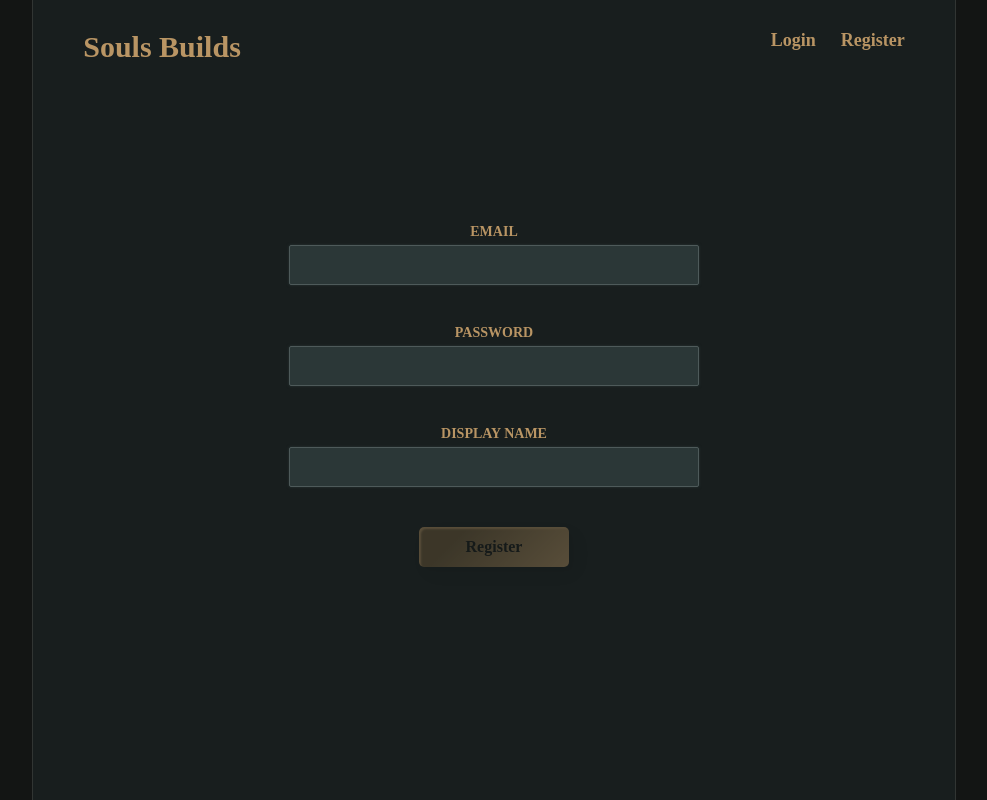
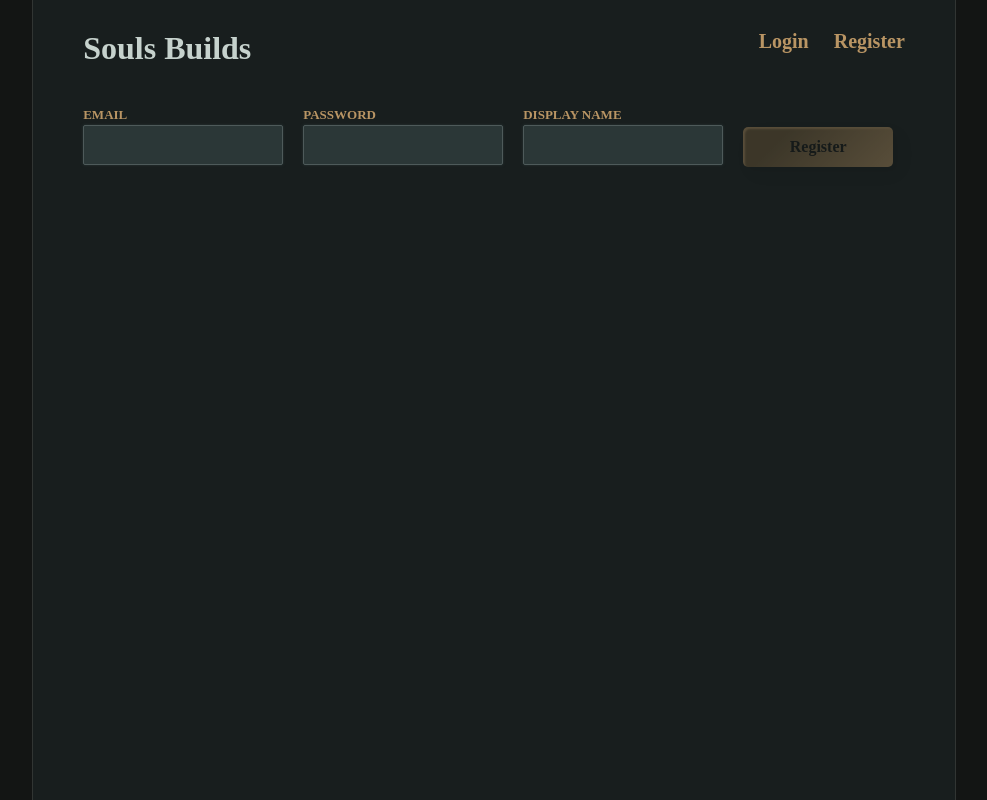
Before and after one commit to didrio/soulsbuilds, a React (Create React App) app: page /signup in a window 1280 px wide. Shown: the whole page, without its empty margins (146-1133 px from the left). Built offline with nearby package versions, Linux system fonts and the light colour scheme; no server answers; a web font is replaced by a local one.

Commit message:
add login and signup to dropdown

```diff
--- a/src/components/App.jsx
+++ b/src/components/App.jsx
@@ -1,3 +1,4 @@
+import { useState } from 'react';
 import styled, { createGlobalStyle } from 'styled-components';
 import { useDispatch, useSelector } from 'react-redux';
 import { Routes, Route } from 'react-router-dom';
@@ -27,15 +28,43 @@ const GlobalStyle = createGlobalStyle`
   }
 `;
 
+const CONTENT_TYPE_LOGIN = 'CONTENT_TYPE_LOGIN';
+const CONTENT_TYPE_REGISTER = 'CONTENT_TYPE_REGISTER';
+
 function App() {
   const dispatch = useDispatch();
   const slotType = useSelector(selectSlotType);
+  const [showHiddenContainer, setShowHiddenContainer] = useState(false);
+  const [hiddenContainerContent, setHiddenContainerContent] = useState(null);
 
   const top = (document.documentElement.scrollTop || document.body.scrollTop || 0) + 120;
 
   const handleHideModal = () => {
     dispatch(updateEditSlot(null));
     dispatch(updateSlotType(null));
+  };
+
+  const handleCloseHiddenContainer = () => {
+    setShowHiddenContainer(false);
+    setHiddenContainerContent(null);
+  };
+
+  const handleShowLogin = () => {
+    if (showHiddenContainer === true && hiddenContainerContent === CONTENT_TYPE_LOGIN) {
+      handleCloseHiddenContainer();
+    } else {
+      setShowHiddenContainer(true);
+      setHiddenContainerContent(CONTENT_TYPE_LOGIN);
+    }
+  };
+
+  const handleShowRegister = () => {
+    if (showHiddenContainer === true && hiddenContainerContent === CONTENT_TYPE_REGISTER) {
+      handleCloseHiddenContainer();
+    } else {
+      setShowHiddenContainer(true);
+      setHiddenContainerContent(CONTENT_TYPE_REGISTER);
+    }
   };
 
   return (
@@ -55,7 +84,28 @@ function App() {
         </ModalContainer>
       )}
       <Container>
-        <Header />
+        <HeaderContainer>
+          <Header
+            onShowLogin={handleShowLogin}
+            onShowRegister={handleShowRegister}
+          />
+        </HeaderContainer>
+        <HiddenContainer
+          visible={showHiddenContainer}
+        >
+          {hiddenContainerContent === CONTENT_TYPE_LOGIN ? (
+            <Login
+              onSubmit={handleCloseHiddenContainer}
+            />
+          ) : null}
+          {hiddenContainerContent === CONTENT_TYPE_REGISTER ? (
+            <div>
+              <SignUp
+                onSubmit={handleCloseHiddenContainer}
+              />
+            </div>
+          ) : null}
+        </HiddenContainer>
         <Content>
           <Routes>
             <Route path="/" element={<Landing />} />
@@ -70,6 +120,24 @@ function App() {
   );
 }
 
+const HeaderContainer = styled(FlexGroup)`
+  padding: 0px 50px;
+  margin-bottom: 40px;
+  margin-top: 20px;
+`;
+
+const HiddenContainer = styled(FlexGroup)`
+  height: ${({ visible }) => (visible ? '100px' : '0px')};
+  margin-bottom: ${({ visible }) => (visible ? '40px' : '0px')};
+  transition: all .4s ease-in-out;
+  background-color: ${COLOR_GREEN};
+  overflow: hidden;
+  align-items: center;
+  padding-left: 20px;
+  width: 100%;
+  justify-content: center;
+`;
+
 const Background = styled(FlexGroup)`
   flex-direction: column;
   align-items: center;
@@ -81,7 +149,8 @@ const Container = styled(FlexGroup)`
   flex-direction: column;
   width: 72%;
   min-height: 100vh;
-  padding: 10px 50px 30px 50px;
+  padding-top: 10px;
+  padding-bottom: 30px;
   box-shadow: 0px 0px 1px ${COLOR_LIGHTEST_GREEN};
 
   @media only screen and (max-width: 1200px) {
@@ -99,6 +168,7 @@ const Container = styled(FlexGroup)`
 
 const Content = styled(FlexGroup)`
   flex-direction: column;
+  padding: 0px 50px;
 `;
 
 const ModalContainer = styled(FlexGroup)`
--- a/src/components/Header.jsx
+++ b/src/components/Header.jsx
@@ -1,11 +1,17 @@
 import styled from 'styled-components';
+import PropTypes from 'prop-types';
 import { Link, useNavigate } from 'react-router-dom';
 import FlexGroup from './common/FlexGroup';
 import { logout } from '../firebase';
 import useAuth from '../hooks/useAuth';
 import { COLOR_LIGHTEST_GREEN } from '../constants';
 
-function Header() {
+const LINK_FONT_SIZE = '20px';
+
+function Header({
+  onShowLogin,
+  onShowRegister,
+}) {
   const auth = useAuth();
   const navigate = useNavigate();
 
@@ -20,13 +26,23 @@ function Header() {
     }
   };
 
+  const handleShowLogin = () => {
+    onShowLogin();
+  };
+
+  const handleShowRegister = () => {
+    onShowRegister();
+  };
+
   return (
     <Container>
+      <LogoContainer>
         <Link
           to="/"
         >
           Souls Builds
         </Link>
+      </LogoContainer>
       {auth ? (
         <FlexGroup>
           <ProfileContainer
@@ -42,41 +58,44 @@ function Header() {
         </FlexGroup>
       ) : (
         <LoginContainer>
-          <Link
-            to="/login"
+          <LoginClicker
+            onClick={handleShowLogin}
           >
             Login
-          </Link>
-          <Link
-            to="/signup"
+          </LoginClicker>
+          <LoginClicker
+            onClick={handleShowRegister}
           >
             Register
-          </Link>
+          </LoginClicker>
         </LoginContainer>
       )}
     </Container>
   );
 }
 
+Header.propTypes = {
+  onShowLogin: PropTypes.func.isRequired,
+  onShowRegister: PropTypes.func.isRequired,
+};
+
 const Container = styled(FlexGroup)`
   justify-content: space-between;
   font-size: 24px;
   font-weight: bold;
-  margin-bottom: 40px;
-  margin-top: 20px;
+  width: 100%;
+`;
 
+const LogoContainer = styled(FlexGroup)`
   & > a {
-    font-size: 30px;
-
-    &:hover {
     color: ${COLOR_LIGHTEST_GREEN};
-    }
+    font-size: 32px;
   }
 `;
 
 const LogoutContainer = styled(FlexGroup)`
   cursor: pointer;
-  font-size: 18px;
+  font-size: ${LINK_FONT_SIZE};
 
   &:hover {
     color: ${COLOR_LIGHTEST_GREEN};
@@ -86,11 +105,17 @@ const LogoutContainer = styled(FlexGroup)`
 const LoginContainer = styled(FlexGroup)`
   & > a {
     margin-left: 25px;
-    font-size: 18px;
+    font-size: ${LINK_FONT_SIZE};
+  }
+`;
+
+const LoginClicker = styled(FlexGroup)`
+  cursor: pointer;
+  margin-left: 25px;
+  font-size: ${LINK_FONT_SIZE};
 
   &:hover {
     color: ${COLOR_LIGHTEST_GREEN};
-    }
   }
 `;
 
--- a/src/components/Login.jsx
+++ b/src/components/Login.jsx
@@ -1,3 +1,4 @@
+import PropTypes from 'prop-types';
 import { useState, useEffect, useCallback } from 'react';
 import { useNavigate } from 'react-router-dom';
 import isEmpty from 'lodash/isEmpty';
@@ -8,7 +9,7 @@ import FlexGroup from './common/FlexGroup';
 import useAuth from '../hooks/useAuth';
 import { login } from '../firebase';
 
-function Login() {
+function Login({ onSubmit }) {
   const [email, setEmail] = useState('');
   const [password, setPassword] = useState('');
 
@@ -35,10 +36,11 @@ function Login() {
       if (success) {
         setEmail('');
         setPassword('');
+        onSubmit();
       }
     };
     run();
-  }, [email, password]);
+  }, [email, password, onSubmit]);
 
   const handleKeyDown = useCallback(({ code }) => {
     if (code === 'Enter' && !isEmpty(email) && !isEmpty(password)) {
@@ -64,9 +66,8 @@ function Login() {
   }
 
   return (
-    <Container
-      vertical
-    >
+    <Container>
+      <Input>
         <Label>
           Email
         </Label>
@@ -75,43 +76,51 @@ function Login() {
           type="email"
           value={email}
         />
-      <Spacer />
+      </Input>
+      <Input>
         <Label>
           Password
         </Label>
+
         <TextInput
           onChange={handlePasswordChange}
           type="password"
           value={password}
         />
-      <Spacer />
-      <Button
+      </Input>
+      <RegisterButton
         disabled={!canRegister}
         onClick={handleLogin}
       >
         Login
-      </Button>
+      </RegisterButton>
     </Container>
   );
 }
 
 const Container = styled(FlexGroup)`
   align-items: center;
-  margin-top: 120px;
-  padding-left: 25%;
-  padding-right: 25%;
 `;
 
 const Label = styled(FlexGroup)`
-  font-size: 14px;
+  font-size: 13px;
   font-weight: bold;
-  text-align: left;
   text-transform: uppercase;
-  margin-bottom: 5px;
+  margin-bottom: 2px;
 `;
 
-const Spacer = styled.div`
-  height: 40px;
+const Input = styled(FlexGroup)`
+  flex-direction: column;
+  margin-right: 20px;
+  width: 200px;
 `;
 
+const RegisterButton = styled(Button)`
+  margin-bottom: -22px;
+`;
+
+Login.propTypes = {
+  onSubmit: PropTypes.func.isRequired,
+};
+
 export default Login;
--- a/src/components/SignUp.jsx
+++ b/src/components/SignUp.jsx
@@ -1,3 +1,4 @@
+import PropTypes from 'prop-types';
 import { useState, useEffect, useCallback } from 'react';
 import { useNavigate } from 'react-router-dom';
 import isEmpty from 'lodash/isEmpty';
@@ -12,7 +13,7 @@ import {
 import { createUser } from '../firebase';
 import useAuth from '../hooks/useAuth';
 
-function SignUp() {
+function SignUp({ onSubmit }) {
   const [email, setEmail] = useState('');
   const [password, setPassword] = useState('');
   const [name, setName] = useState('');
@@ -47,12 +48,15 @@ function SignUp() {
         email,
         name,
       });
+      if (success) {
+        onSubmit();
+      }
       if (!success) {
         setIsSubmitting(false);
       }
     };
     run();
-  }, [email, password, name]);
+  }, [email, password, name, onSubmit]);
 
   const handleKeyDown = useCallback(({ code }) => {
     if (code === 'Enter' && !isEmpty(email) && !isEmpty(password)) {
@@ -88,12 +92,8 @@ function SignUp() {
   }
 
   return (
-    <FlexGroup
-      vertical
-    >
-      <Container
-        vertical
-      >
+    <Container>
+      <Input>
         <Label>
           Email
         </Label>
@@ -102,7 +102,8 @@ function SignUp() {
           type="email"
           value={email}
         />
-        <Spacer />
+      </Input>
+      <Input>
         <Label>
           Password
         </Label>
@@ -111,7 +112,8 @@ function SignUp() {
           type="password"
           value={password}
         />
-        <Spacer />
+      </Input>
+      <Input>
         <Label>
           Display Name
         </Label>
@@ -119,35 +121,26 @@ function SignUp() {
           onChange={handleNameChange}
           value={name}
         />
-        <Spacer />
-        <Button
-          disabled={!canRegister}
-          onClick={handleSignUp}
-        >
-          Register
-        </Button>
-      </Container>
-    </FlexGroup>
+      </Input>
+      <RegisterButton
+        disabled={!canRegister}
+        onClick={handleSignUp}
+      >
+        Register
+      </RegisterButton>
+    </Container>
   );
 }
 
 const Container = styled(FlexGroup)`
   align-items: center;
-  margin-top: 120px;
-  padding-left: 25%;
-  padding-right: 25%;
 `;
 
 const Label = styled(FlexGroup)`
-  font-size: 14px;
+  font-size: 13px;
   font-weight: bold;
-  text-align: left;
   text-transform: uppercase;
-  margin-bottom: 5px;
-`;
-
-const Spacer = styled.div`
-  height: 40px;
+  margin-bottom: 2px;
 `;
 
 const LoadingContainer = styled(FlexGroup)`
@@ -156,4 +149,18 @@ const LoadingContainer = styled(FlexGroup)`
   margin-top: 100px;
 `;
 
+const Input = styled(FlexGroup)`
+  flex-direction: column;
+  margin-right: 20px;
+  width: 200px;
+`;
+
+const RegisterButton = styled(Button)`
+  margin-bottom: -22px;
+`;
+
+SignUp.propTypes = {
+  onSubmit: PropTypes.func.isRequired,
+};
+
 export default SignUp;
--- a/src/components/common/BuildsList.jsx
+++ b/src/components/common/BuildsList.jsx
@@ -33,6 +33,7 @@ function BuildsList({ builds }) {
               <FlexGroup>
                 {build.name}
               </FlexGroup>
+              {build.tags ? (
                 <TagsContainer>
                   {build.tags.map((tag) => (
                     <Tag
@@ -42,6 +43,7 @@ function BuildsList({ builds }) {
                     </Tag>
                   ))}
                 </TagsContainer>
+              ) : null}
             </NameContainer>
             <DetailsContainer>
               <LevelContainer>
--- /dev/null
+++ b/src/components/common/CloseButton.jsx
@@ -0,0 +1,43 @@
+import PropTypes from 'prop-types';
+import styled from 'styled-components';
+import FlexGroup from './FlexGroup';
+import {
+  COLOR_GREEN,
+  COLOR_LIGHT_GREEN,
+} from '../../constants';
+
+function CloseButton({ onClick }) {
+  const handleClose = () => {
+    onClick();
+  };
+
+  return (
+    <Container
+      onClick={handleClose}
+    >
+      X
+    </Container>
+  );
+}
+
+const Container = styled(FlexGroup)`
+  background-color: ${COLOR_GREEN};
+  cursor: pointer;
+  height: 35px;
+  width: 35px;
+  justify-content: center;
+  align-items: center;
+  font-size: 22px;
+  border-radius: 2px;
+  box-shadow: 0px 0px 3px ${COLOR_GREEN};
+
+  &:hover {
+    background-color: ${COLOR_LIGHT_GREEN};
+  }
+`;
+
+CloseButton.propTypes = {
+  onClick: PropTypes.func.isRequired,
+};
+
+export default CloseButton;
```
Also changed, not shown: src/components/ItemSelector.jsx (+3 -20 lines). Lines whose indentation alone changed are shown as unchanged.
